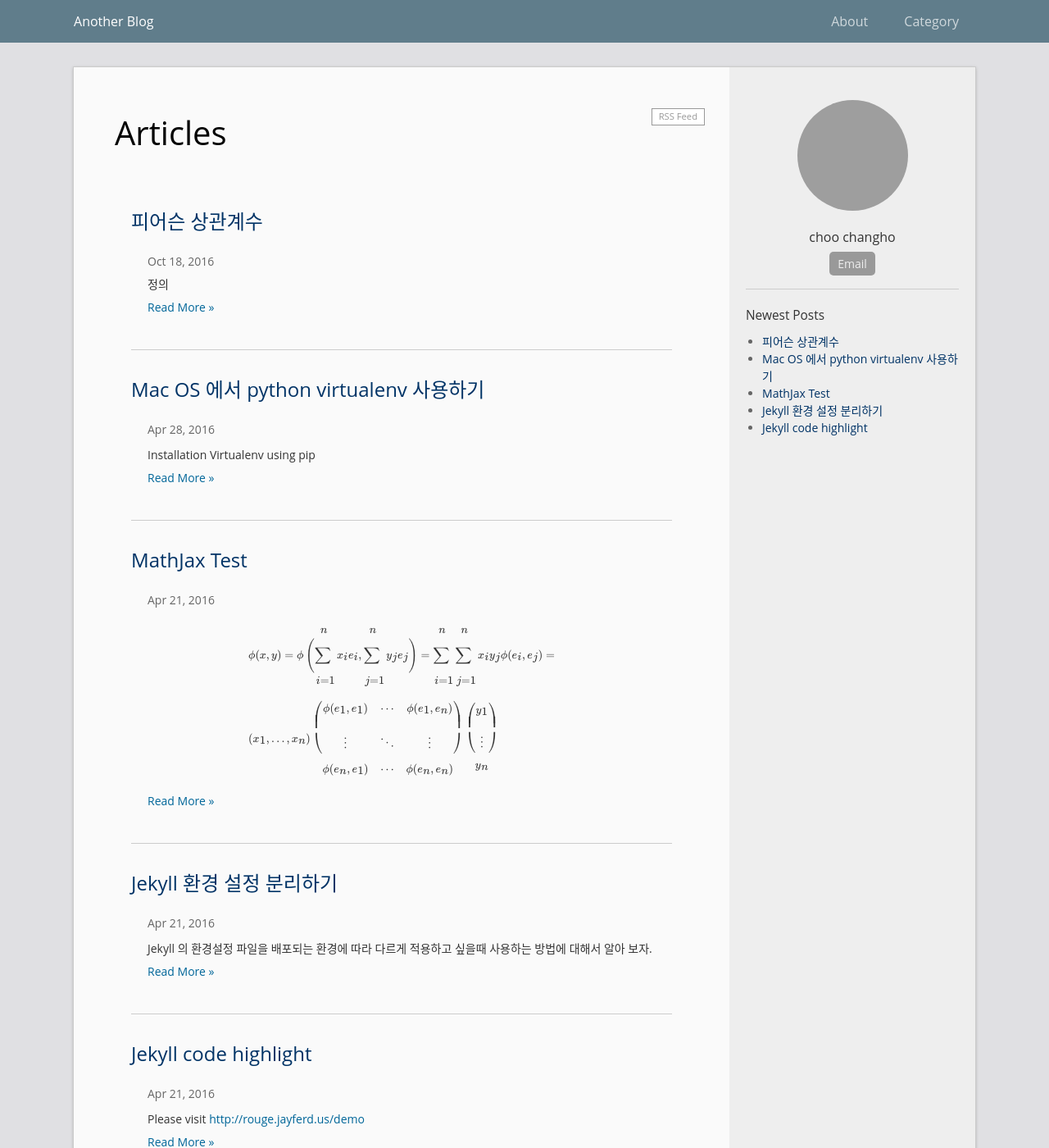
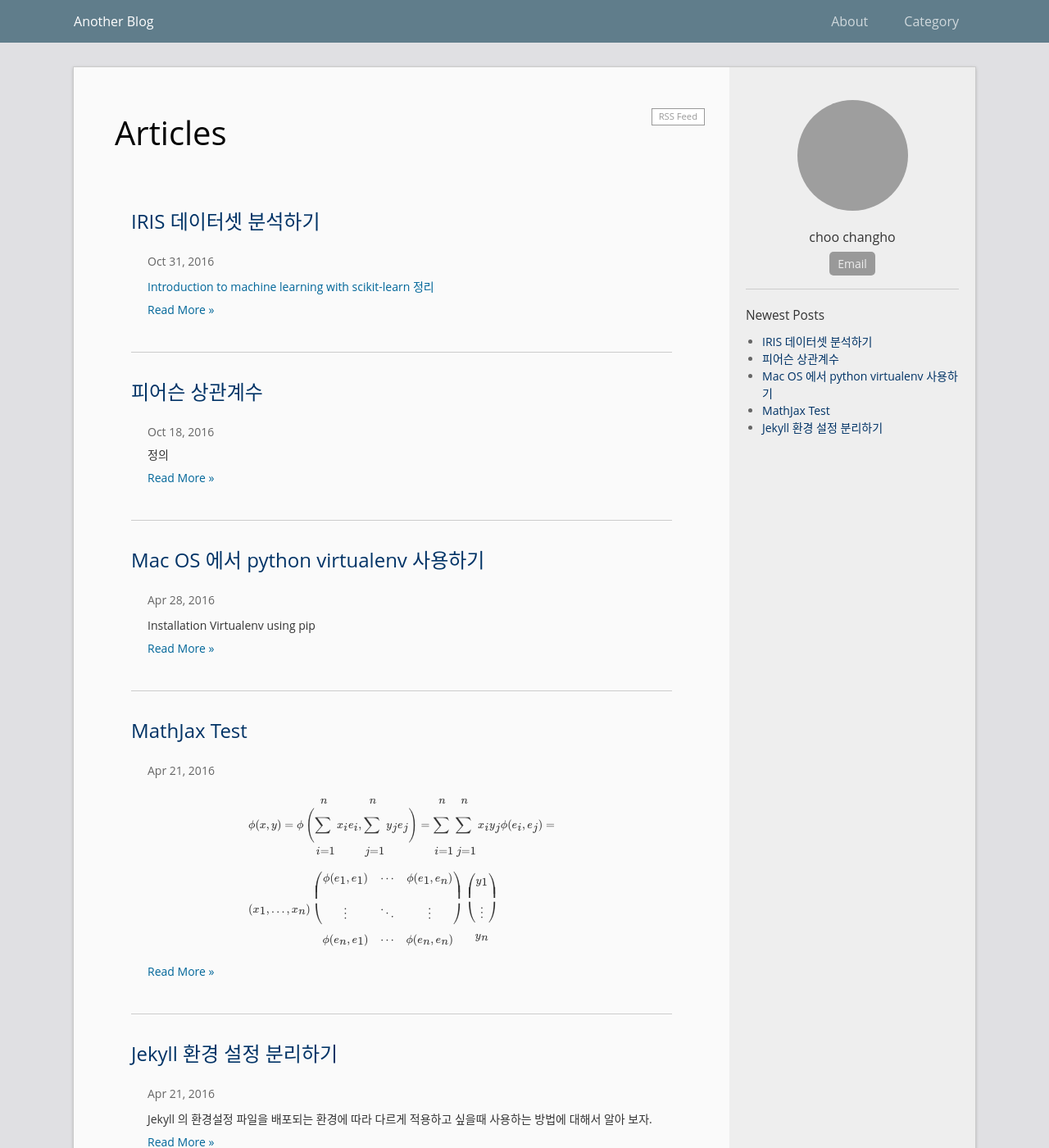
Before and after one commit to choochangho/choochangho.github.io, a Jekyll site: the page built from index.html, in a window 1280 px wide and 1400 px high. Shown: the whole window at 82% size. Built offline with Jekyll 4.4.1, drawn with Linux system fonts in a browser that asks for light colours; formulas are drawn with MathJax 3; the list of posts is cut into pages by our own code; part of the change alters nothing that is shown; grey boxes are pictures that could not be loaded.

Commit message:
Introduction Machine Learning

````diff
--- a/_config.yml
+++ b/_config.yml
@@ -1,7 +1,7 @@
 # Site settings
 title: Another Blog
 url: "http://lhttp://choochangho.github.io/"    # the protocol and hostname of your site, eg. `http://laobubu.github.io`
-baseurl: "" # the prefix of your site uri, eg. `/jekyll-theme-EasyBook` or just one slash `/`
+baseurl: "/" # the prefix of your site uri, eg. `/jekyll-theme-EasyBook` or just one slash `/`
 timezone: Asia/Seoul
 description: >
   One or more sentences introducing this blog.
--- /dev/null
+++ b/_posts/2016-10-31-iris-dataset.md
@@ -0,0 +1,461 @@
+---
+layout: post
+title:  "IRIS 데이터셋 분석하기"
+categories: 머신러닝 통계학
+date:   2016-10-31 09:00
+permalink: /archivers/iris-dataset
+---
+
+[Introduction to machine learning with scikit-learn 정리](https://github.com/justmarkham/scikit-learn-videos)
+
+# 1. 데이터 살펴보기
+
+```python
+from IPython.display import HTML
+HTML('<iframe src="http://archive.ics.uci.edu/ml/machine-learning-databases/iris/iris.data" witdth="300" height="200"></iframe>')
+
+# import load_iris function from dataset module
+from sklearn.datsets import load_iris
+```
+
+iris 데이터 타입
+
+```python
+iris = load_iris()
+type(iris)
+
+# sklearn.datasets.base.Bunch
+```
+
+iris 데이터 보기
+```python
+print(iris.data)
+```
+```shell
+[[ 5.1  3.5  1.4  0.2]
+ [ 4.9  3.   1.4  0.2]
+ [ 4.7  3.2  1.3  0.2]
+ [ 4.6  3.1  1.5  0.2]
+ ...
+ ...
+ ...
+ [ 6.5  3.   5.2  2. ]
+ [ 6.2  3.4  5.4  2.3]
+ [ 5.9  3.   5.1  1.8]]
+```
+
+iris 종류(species) 보기 - target
+
+```python
+print(iris.target)
+
+
+> [0 0 0 0 0 0 0 0 0 0 0 0 0 0 0 0 0 0 0 0 0 0 0 0 0 0 0 0 0 0 0 0 0 0 0 0 0
+ 0 0 0 0 0 0 0 0 0 0 0 0 0 1 1 1 1 1 1 1 1 1 1 1 1 1 1 1 1 1 1 1 1 1 1 1 1
+ 1 1 1 1 1 1 1 1 1 1 1 1 1 1 1 1 1 1 1 1 1 1 1 1 1 1 2 2 2 2 2 2 2 2 2 2 2
+ 2 2 2 2 2 2 2 2 2 2 2 2 2 2 2 2 2 2 2 2 2 2 2 2 2 2 2 2 2 2 2 2 2 2 2 2 2
+ 2 2]
+```
+
+iris 종류(species) 보기 - target_names
+
+```python
+# print the encoding scheme for species: 0 = setosa, 1 = versicolor, 2 = virginica
+print(iris.target_names)
+
+> ['setosa' 'versicolor' 'virginica']
+```
+
+feature 의 shape 확인하기
+
+```python
+print(iris.data.shape)
+
+> (150, 4)
+```
+
+response(응답변수)의 shape 확인하기
+
+```python
+print(iris.target.shape)
+
+> (150,)
+```
+
+feature 와 response 저장
+
+```python
+# store feature matrix in "X"
+X = iris.data
+
+# store response vector in "y"
+y = iris.target
+```
+
+# 2.Model Training
+
+## 사용할 모델 임포트
+
+```python
+from sklearn.neighbors import KNeighborsClassifier
+```
+
+## 모델 생성하기
+```python
+# set hyperparameters(tuning parameters) to "1"
+knn = KNeighborsClassifier(n_neighbors=1)
+
+print(knn)
+
+> KNeighborsClassifier(algorithm='auto', leaf_size=30, metric='minkowski',
+           metric_params=None, n_jobs=1, n_neighbors=1, p=2,
+           weights='uniform')
+```
+
+## Model Training
+
+```python
+knn.fit(X, y)
+
+> KNeighborsClassifier(algorithm='auto', leaf_size=30, metric='minkowski',
+           metric_params=None, n_jobs=1, n_neighbors=1, p=2,
+           weights='uniform')
+```
+
+## 새로운 관측데이터로 응답변수 예측하기
+
+```python
+#print(iris.traget_names)
+knn.predict([3, 5, 4, 2])
+
+# expected species is 'virginica'
+> array([2])
+
+X_new = [[3, 5, 4, 2], [5, 4, 3, 2]]
+knn.predict(X_new)
+
+# 'virginica', 'versicolor'
+> array([2, 1])
+```
+
+## 다른 tuning parameters(K=5) 사용하기
+
+```python
+# instantiate the model (using the value K=5)
+knn = KNeighborsClassifier(n_neighbors=5)
+
+# fit the model with data
+knn.fit(X, y)
+
+# predict the response for new observations
+knn.predict(X_new)
+
+# 'versicolor', 'versicolor'
+> array([1, 1])
+```
+
+## 다른 모델로 사용하기
+
+```python
+# import the class
+from sklearn.linear_model import LogisticRegression
+
+# instantiate the model (using the default parameters)
+logreg = LogisticRegression()
+
+# fit the model with data
+logreg.fit(X, y)
+
+# predict the response for new observations
+logreg.predict(X_new)
+
+# 'virginica', 'setosa'
+> array([2, 0])
+```
+
+# 3.scikit-learn 에서 모델 비교
+
+## Logistic regression
+
+```python
+# import the class
+from sklearn.linear_model import LogisticRegression
+
+# instantiate the model (using the default parameters)
+logreg = LogisticRegression()
+
+# fit the model with data
+logreg.fit(X, y)
+
+# predict the response values for the observations in X
+logreg.predict(X)
+
+# store the predicted response values
+y_pred = logreg.predict(X)
+
+# check how many predictions were generated
+len(y_pred)
+
+> 150
+```
+
+### 정확도 평가
+
+#### Logistic regression
+
+```python
+from sklearn import metrics
+print(metrics.accuracy_score(y, y_pred))
+
+> 0.96
+```
+
+#### KNN(K=5)
+
+```python
+from sklearn.neighbors import KNeighborsClassifier
+knn = KNeighborsClassifier(n_neighbors=5)
+knn.fit(X, y)
+y_pred = knn.predict(X)
+print(metrics.accuracy_score(y, y_pred))
+
+> 0.966666666667
+```
+
+#### KNN(K=1)
+
+```python
+knn = KNeighborsClassifier(n_neighbors=5)
+knn.fit(X, y)
+y_pred = knn.predict(X)
+print(metrics.accuracy_score(y, y_pred))
+
+# overfitting(과적합) problem
+> 1.0
+```
+
+# 4.과적합 문제를 위한 train/test 데이터 분리하기
+
+```python
+from sklearn.cross_validation import train_test_split
+X_train, X_test, y_train, y_test = train_test_split(X, y, test_size=0.4, random_state=4)
+```
+
+training 데이터로 훈련하기
+
+```python
+logreg = LogisticRegression()
+logreg.fit(X_train, y_train)
+
+> LogisticRegression(C=1.0, class_weight=None, dual=False, fit_intercept=True,
+          intercept_scaling=1, max_iter=100, multi_class='ovr', n_jobs=1,
+          penalty='l2', random_state=None, solver='liblinear', tol=0.0001,
+          verbose=0, warm_start=False)
+```
+
+test 데이터로 예측하기
+
+```python
+y_pred = logreg.predict(X_test)
+
+# compare actual response values (y_test) with predicted response values (y_pred)
+print(metrics.accuracy_score(y_test, y_pred))
+
+> 0.95
+```
+
+KNN(K=5)
+
+```python
+knn = KNeighborsClassifier(n_neighbors=5)
+knn.fit(X_train, y_train)
+y_pred = knn.predict(X_test)
+print(metrics.accuracy_score(y_test, y_pred))
+
+> 0.966666666667
+```
+
+KNN(K=1)
+
+```python
+knn = KNeighborsClassifier(n_neighbors=1)
+knn.fit(X_train, y_train)
+y_pred = knn.predict(X_test)
+print(metrics.accuracy_score(y_test, y_pred))
+
+> 0.95
+```
+
+다양한 tuning parameters 로 정확도 살펴보기
+
+```python
+# try K=1 through K=25 and record testing accuracy
+k_range = range(1, 26)
+scores = []
+for k in k_range:
+    knn = KNeighborsClassifier(n_neighbors=k)
+    knn.fit(X_train, y_train)
+    y_pred = knn.predict(X_test)
+    scores.append(metrics.accuracy_score(y_test, y_pred))
+```
+
+정확도를 시각화 하기
+
+```python
+# import Mathplotlib (scientific plotting library)
+import matplotlib.pyplot as plt
+
+# allow plots to appear within the notebook
+%matplotlib inline
+
+# plot the relationship between K and the testing accuracy
+plt.plot(k_range, scores)
+plt.xlabel('Value of K for KNN')
+plt.ylabel('Testing Accuracy')
+```
+
+![Accuracy]({{ base }}/assets/images/hyper-accuracy.png)
+
+# 5.파라메터 튜닝, 모델 Selection, feature Selection을 위한 Cross-validation
+
+## Cross-validation 예: 파라메터 튜닝
+
+```python
+from sklearn.cross_validation import cross_val_score
+
+# 10-fold cross-validation with K=5 for KNN
+knn = KNeighborsClassifier(n_neighbors=5)
+# cv => use 10-fold cross-validation
+scores = cross_val_score(knn, X, y, cv=10, scoring='accuracy')
+print(scores)
+
+> [ 1.          0.93333333  1.          1.          0.86666667  0.93333333
+  0.93333333  1.          1.          1.        ]
+```
+
+정확도의 평균
+
+```python
+print(scores.mean())
+
+> 0.966666666667
+```
+
+KNN 에서 최적의 K 값을 찾기
+
+```python
+k_range = range(1, 31)
+k_scores = []
+for k in k_range:
+	knn = KNeighborsClassifier(n_neightbors=k)
+	scores = cross_val_score(knn, X, y, cv=10, scoring='accuracy')
+	k_scores.append(scores.mean())
+
+for i, score in enumerate(k_scores):
+	print('{}:{}'.format(i, score))
+
+> 1:0.96
+2:0.9533333333333334
+3:0.9666666666666666
+4:0.9666666666666666
+...
+...
+28:0.9533333333333334
+29:0.9533333333333334
+30:0.9533333333333334
+```
+
+정확도 시각화 하기
+```python
+import matplotlib.pyplot as plt
+%matplotlib inline
+
+# plot the value of K for KNN (x-axis) versus the cross-validated accuracy (y-axis)
+plt.plot(k_range, k_scores)
+plt.xlabel('value of K for KNN')
+plt.ylabel('Cross-Validated Accuracy')
+```
+
+![Accuracy]({{ base }}/assets/images/hyper-accuracy1.png)
+
+K=20 에서 정확도가 최대값임.
+
+## Cross-validation: 모델 Selection
+
+KNN
+
+```python
+# 10-fold cross-validation with the best KNN model
+knn = KNeighborsClassifier(n_neighbors=20)
+print(cross_val_score(knn, X, y, cv=10, scoring='accuracy').mean())
+
+> 0.98
+```
+
+Logistic regression
+
+```python
+# 10-fold cross-validation with logistic regression
+from sklearn.linear_model import LogisticRegression
+logreg = LogisticRegression()
+print(cross_val_score(logre, X, y, cv=10, scoring='accuracy').mean())
+
+> 0.953333333333
+```
+
+KNN 모델이 Logistic Regression 보다 정확도가 높으므로 KNN 모델이 적합.
+
+## Cross-validation: feature Selection
+
+```python
+import pandas as pd
+import numpy as np
+from sklearn.linear_model import LinearRegiression
+
+# read in the advertising dataset
+data = pd.read_csv('http://www-bcf.usc.edu/~gareth/ISL/Advertising.csv', index_col=0)
+
+# create three feature names
+feature_cols = ['TV', 'Radio', 'Newspaper']
+
+X = data[feature_cols]
+
+y = data.Sales
+
+# 10-fold cross-validation with all three features
+lm = LinearRegression()
+scores = cross_val_score(lm, X, y, cv=10, scoring='mean_squared_error')
+print(scores)
+
+# scikit-learn issue!
+> [-3.56038438 -3.29767522 -2.08943356 -2.82474283 -1.3027754  -1.74163618
+ -8.17338214 -2.11409746 -3.04273109 -2.45281793]
+
+# fix the sign of MSE scores
+mse_scores = -scores
+print(mse_scores)
+
+> [3.56038438 3.29767522 2.08943356 2.82474283 1.3027754  1.74163618
+ 8.17338214 2.11409746 3.04273109 2.45281793]
+
+# convert from MSE to RMSE
+rmse_scores = np.sqrt(mse_scores)
+print(rmse_scores)
+
+> [ 1.88689808  1.81595022  1.44548731  1.68069713  1.14139187  1.31971064
+  2.85891276  1.45399362  1.7443426   1.56614748]
+
+# average RMSE
+print(rmse_scores)
+
+> 1.69135317081
+
+# 10-fold cross-validation with two features
+feature_cols = ['TV', 'Radio']
+X = data[feature_cols]
+print(np.sqrt(-cross_val_score(lm, X, y, cv=10, scoring='mean_squared_error')).mean())
+
+> 1.67967484191
+```
+
+three features('TV', 'Radio', 'Newspaper') 보다 two features('TV', 'Radio') 가 정확도가 더 높다.
````
Also changed, not shown: assets/images/hyper-accuracy.png (added), assets/images/hyper-accuracy1.png (added), 1 other file.
